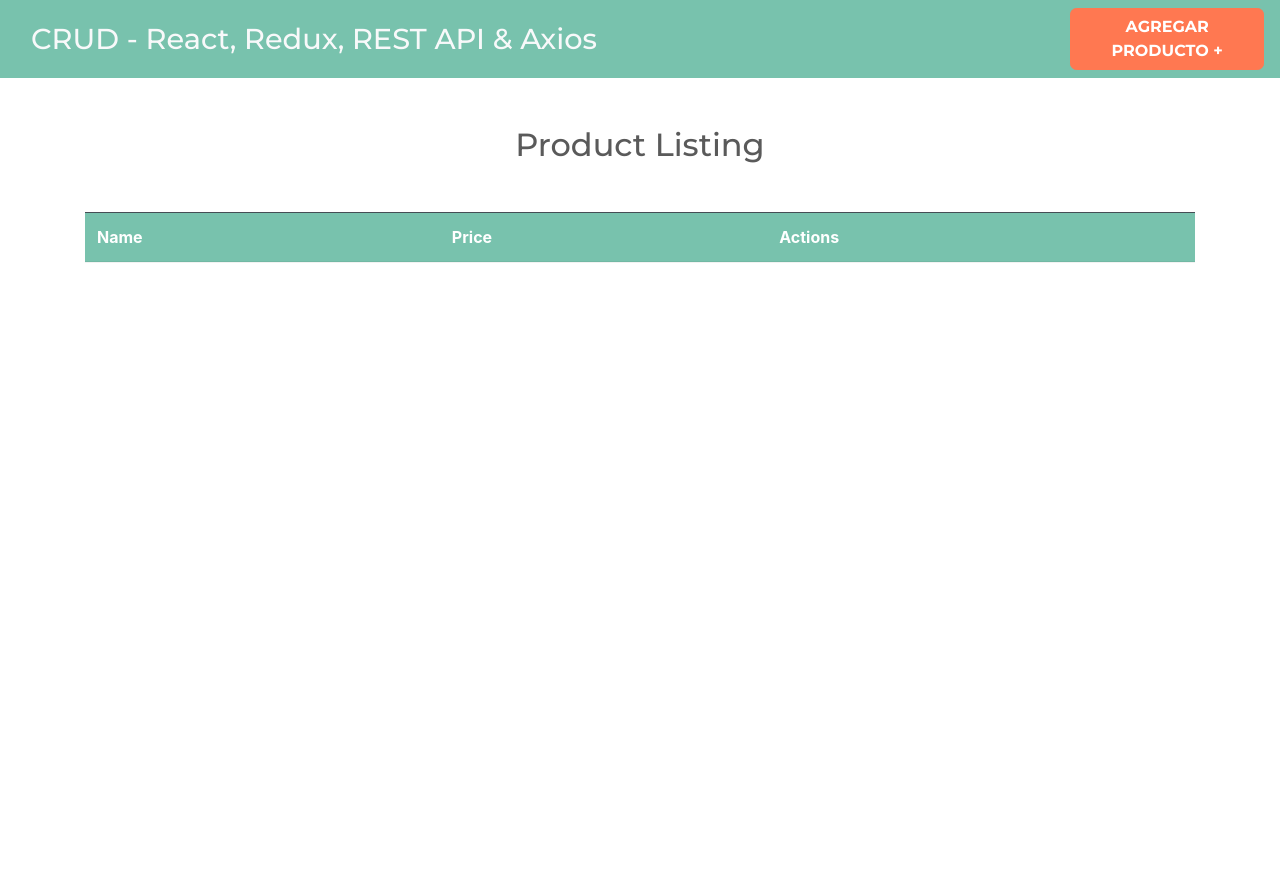
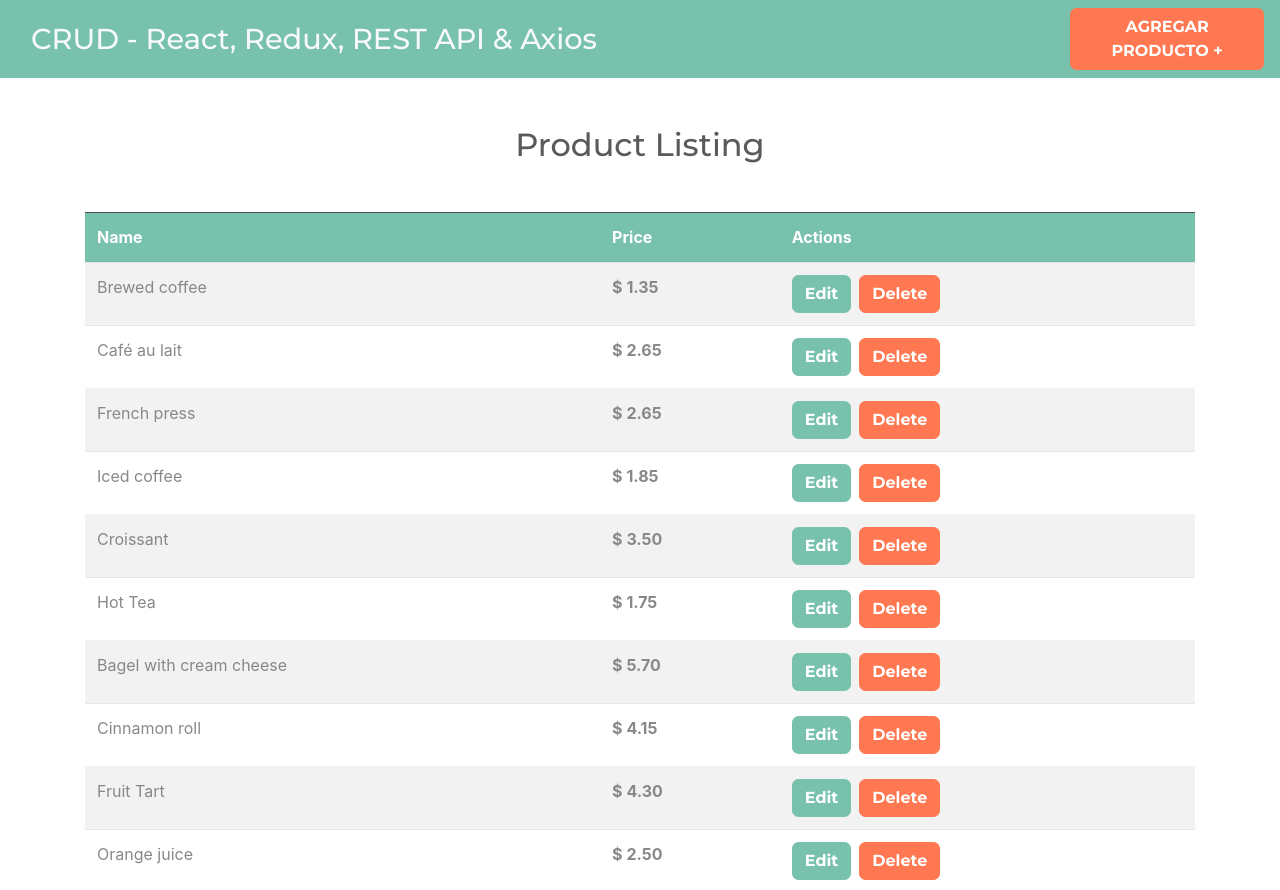
Before and after one commit to AGustems/react-redux-crud, a React (Create React App) app: page / in a window 1280 px wide. Shown: the top 890 px of the page. Before the commit the page ends 800 px from the top, so only its background shows below. Built offline with nearby package versions, Linux system fonts and the light colour scheme; data requests are answered from the project's data file.

Commit message:
Changed the value from the db and showing the products from the state in the table from the Products component

```diff
--- a/db.json
+++ b/db.json
@@ -2,57 +2,57 @@
   "products": [
     {
       "id": 1,
-      "nombre": "Jugo de Zanahoria",
-      "precio": "31111"
+      "name": "Brewed coffee",
+      "price": "1.35"
     },
     {
       "id": 2,
-      "nombre": "Jugo de Naranja",
-      "precio": "1"
+      "name": "Café au lait",
+      "price": "2.65"
     },
     {
-      "nombre": "Jugo de Naranja",
-      "precio": "300",
+      "name": "French press",
+      "price": "2.65",
       "id": 3
     },
     {
-      "nombre": "Rib Eye 800g",
-      "precio": "200",
+      "name": "Iced coffee",
+      "price": "1.85",
       "id": 4
     },
     {
-      "nombre": "Jugo de Fresa",
-      "precio": "200",
+      "name": "Croissant",
+      "price": "3.50",
       "id": 5
     },
     {
-      "name": "Banana",
-      "price": "5",
+      "name": "Hot Tea",
+      "price": "1.75",
       "id": 6
     },
     {
-      "name": "aasdf",
-      "price": "0345",
+      "name": "Bagel with cream cheese",
+      "price": "5.70",
       "id": 7
     },
     {
-      "name": "Patates",
-      "price": "2",
+      "name": "Cinnamon roll",
+      "price": "4.15",
       "id": 8
     },
     {
-      "name": "Cebes",
-      "price": "2",
+      "name": "Fruit Tart",
+      "price": "4.30",
       "id": 9
     },
     {
-      "name": "Kai",
-      "price": "1000",
+      "name": "Orange juice",
+      "price": "2.50",
       "id": 10
     },
     {
-      "name": "baba",
-      "price": "10",
+      "name": "Jungle juice",
+      "price": "2.25",
       "id": 11
     }
   ]
--- /dev/null
+++ b/src/components/Product.js
@@ -0,0 +1,22 @@
+import React from 'react'
+import {Link} from 'react-router-dom'
+
+const Product = ({product}) => {
+    return (
+        <tr>
+            <td>{product.name}</td>
+            <td><span className="font-weight-bold">$ {product.price}</span></td>
+            <td className="actions">
+                <Link to={`/products/edit/${product.id}`}
+                    className="btn btn-primary mr-2"
+                > Edit </Link>
+                <button
+                    type="button"
+                    className="btn btn-danger"
+                > Delete </button>
+            </td>
+        </tr>
+    )
+}
+
+export default Product
--- a/src/components/Products.js
+++ b/src/components/Products.js
@@ -1,7 +1,8 @@
 import React, {useEffect} from 'react'
-import {userSelector, useDispatch} from 'react-redux'
+import {useSelector, useDispatch} from 'react-redux'
 
 import {getProductsAction} from '../actions/getProductAction'
+import Product from './Product'
 
 const Products = () => {
     const dispatch = useDispatch()
@@ -11,6 +12,9 @@ const Products = () => {
         const loadProducts = () => dispatch (getProductsAction());
         loadProducts();
     }, [])
+
+    // Obtain the state
+    const products = useSelector(state => state.products.products)
 
     return (
         <>
@@ -24,7 +28,14 @@ const Products = () => {
                     </tr>
                 </thead>
                 <tbody>
-
+                    {products.length === 0 ? null : (
+                        products.map(product => (
+                            <Product
+                                key={product.id}
+                                product={product}
+                            />
+                        ))
+                    )}
                 </tbody>
             </table>
         </>
--- a/src/index.css
+++ b/src/index.css
@@ -36,14 +36,14 @@ h1 a.text-light:hover {
         flex: 0 1 auto;
     }
 }
-.acciones {
+.accions {
     margin: 1rem 0;
 }
 @media (min-width:768px) {
-    .acciones {
+    .accions {
         margin: 0;
     }
 }
-.acciones > * {
+.accions > * {
     flex: 1;
 }
```
Also changed, not shown: 1 other file (tests, documents, lock files or other folders).
